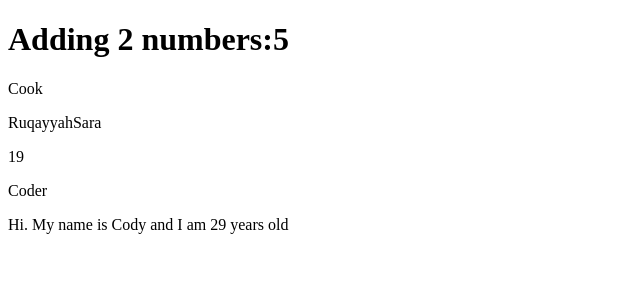
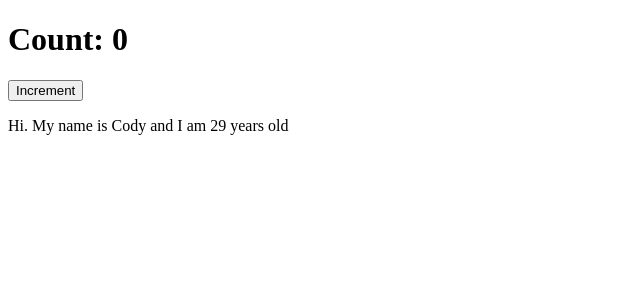
Before and after one commit to RuqayyahSara/states_props, a React (Create React App) app: page / in a window 1280 px wide. Shown: the top 300 px of the page, without its empty margins (0-640 px from the left). Built offline with nearby package versions, Linux system fonts and the light colour scheme; the HTML template or start-up script is replaced by a standard one.

Commit message:
Changing state using setState()

```diff
--- a/src/components/Pass.js
+++ b/src/components/Pass.js
@@ -4,28 +4,19 @@
     constructor(){
         super();
         this.state={
-            name:{
-                firstName:"Ruqayyah",
-                lastName:"Sara"
-            },
-            age:19,
-            job:"Coder"
+            count:0
         }
     }
-    fullName(){
-    return (this.state.name.firstName + this.state.name.lastName);
-    }
-
+   increment(){
+       this.setState({
+           count : this.state.count + 1
+       })
+   }
     render(){
         return(
 <div>
-<h1> Adding 2 numbers:{Number(this.props.a) + Number(this.props.b)} </h1>
-    <p>{console.log(this.props)}</p>
-    <p>{this.props.Coder}</p>
-        <p>{this.fullName()}</p>
-        <p>{this.state.age}</p>
-        <p>{this.state.job}</p>
-
+        <h1>Count: {this.state.count}</h1>
+        <button onClick={()=>this.increment()}>Increment</button>
 </div>
         )
     }
```
